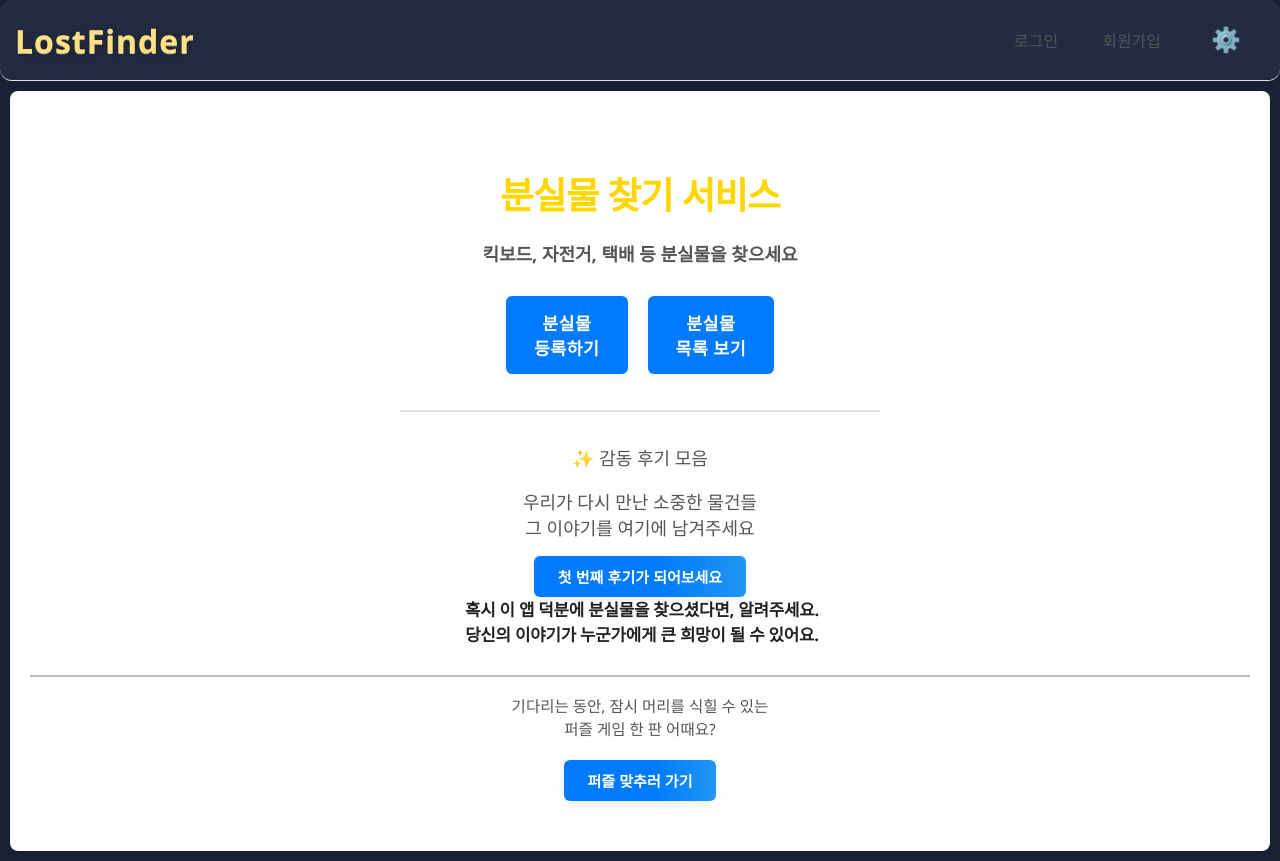
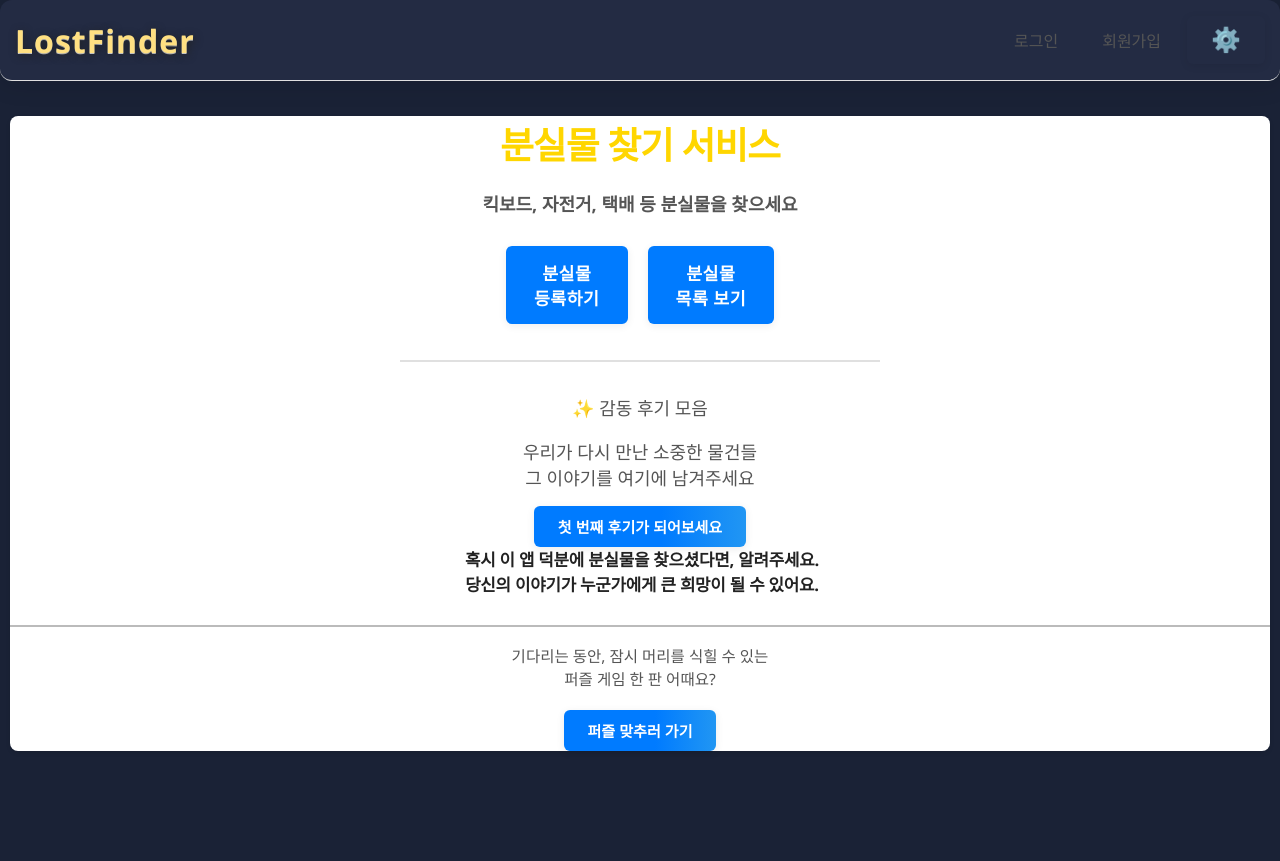
Before and after one commit to Christina0922/lost-finder, a React (Create React App) app in the folder client/: page / in a window 1280 px wide. After the commit the page ends 800 px from the top, so only its background shows below. Built offline with nearby package versions, Linux system fonts and the light colour scheme.

Commit message:
style: 헤더와 카드 사이 여백 완전 최소화

```diff
--- a/client/src/pages/MainPage.css
+++ b/client/src/pages/MainPage.css
@@ -1,6 +1,6 @@
 .main-container {
   text-align: center;
-  padding: 50px 20px;
+  padding: 0 !important;
   background-color: white;
   border-radius: 8px;
   box-shadow: 0 2px 4px rgba(0, 0, 0, 0.1);
@@ -173,7 +173,7 @@
   border-radius: 16px;
   box-shadow: 0 2px 12px rgba(0,0,0,0.07);
   padding: 18px 18px 24px 18px;
-  margin: 2px auto 0 auto;        /* margin-top: 2px로 더 줄임 */
+  margin: 0 auto 0 auto;        /* margin-top: 0으로 완전히 붙임 */
   max-width: 420px;
   width: 100%;
   box-sizing: border-box;
```
